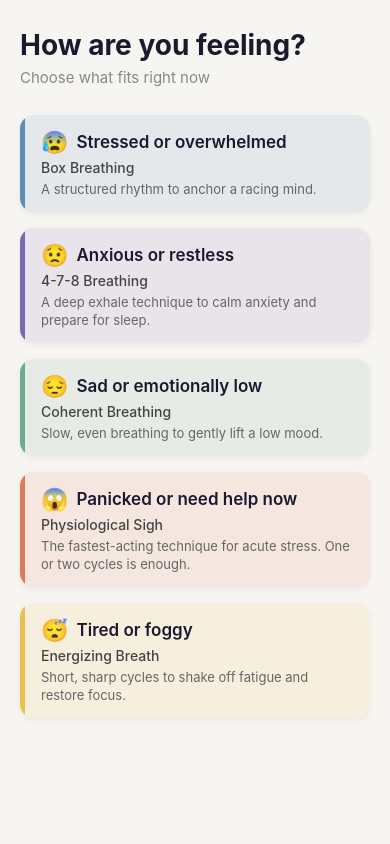
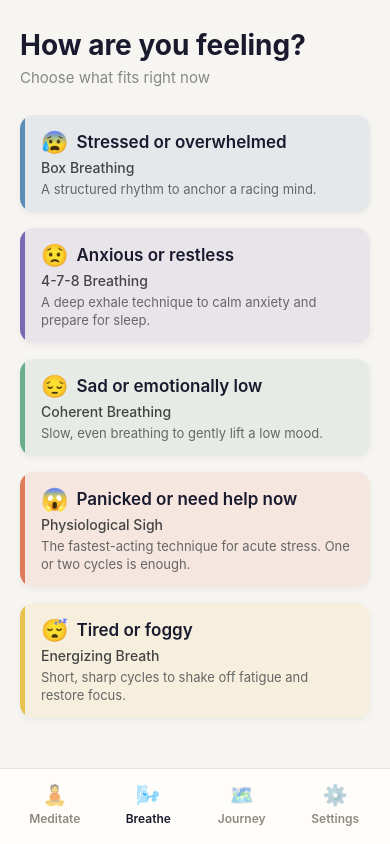
Before and after one commit to john-pickett/sumaya, a React Native app: screen / in a window 390 px wide. Built offline with nearby package versions, Linux system fonts and the light colour scheme.

Commit message:
Added post breathing emotion modal and store

```diff
--- a/App.tsx
+++ b/App.tsx
@@ -1,29 +1,131 @@
 import { useState } from 'react';
+import { Pressable, StyleSheet, Text, View } from 'react-native';
 import { StatusBar } from 'expo-status-bar';
-import { SafeAreaProvider } from 'react-native-safe-area-context';
+import { SafeAreaProvider, SafeAreaView } from 'react-native-safe-area-context';
 import BreathingListScreen from './src/screens/BreathingListScreen';
 import BreathingExerciseScreen from './src/screens/BreathingExerciseScreen';
+import PlaceholderScreen from './src/screens/PlaceholderScreen';
 import type { Exercise } from './src/types/breathing';
+
+type TabKey = 'meditate' | 'breathe' | 'journey' | 'settings';
+
+const tabs: { key: TabKey; label: string; icon: string }[] = [
+  { key: 'meditate', label: 'Meditate', icon: '🧘' },
+  { key: 'breathe', label: 'Breathe', icon: '🌬️' },
+  { key: 'journey', label: 'Journey', icon: '🗺️' },
+  { key: 'settings', label: 'Settings', icon: '⚙️' },
+];
 
 export default function App() {
   const [selectedExercise, setSelectedExercise] = useState<Exercise | null>(null);
+  const [activeTab, setActiveTab] = useState<TabKey>('breathe');
 
-  if (selectedExercise) {
-    return (
-      <SafeAreaProvider>
-        <BreathingExerciseScreen
-          exercise={selectedExercise}
-          onBack={() => setSelectedExercise(null)}
-        />
-        <StatusBar style="dark" />
-      </SafeAreaProvider>
-    );
+  function renderCurrentTab() {
+    switch (activeTab) {
+      case 'meditate':
+        return (
+          <PlaceholderScreen
+            emoji="🧘"
+            title="Meditate"
+            description="Meditation sessions will live here soon."
+          />
+        );
+      case 'journey':
+        return (
+          <PlaceholderScreen
+            emoji="🗺️"
+            title="Journey"
+            description="Your progress and milestones will show up here soon."
+          />
+        );
+      case 'settings':
+        return (
+          <PlaceholderScreen
+            emoji="⚙️"
+            title="Settings"
+            description="Preferences and app settings will be available here soon."
+          />
+        );
+      case 'breathe':
+      default:
+        if (selectedExercise) {
+          return (
+            <BreathingExerciseScreen
+              exercise={selectedExercise}
+              onBack={() => setSelectedExercise(null)}
+            />
+          );
+        }
+
+        return <BreathingListScreen onSelectExercise={setSelectedExercise} />;
+    }
   }
 
   return (
     <SafeAreaProvider>
-      <BreathingListScreen onSelectExercise={setSelectedExercise} />
+      <View style={styles.app}>
+        <View style={styles.content}>{renderCurrentTab()}</View>
+        <SafeAreaView style={styles.tabBar} edges={['bottom']}>
+          {tabs.map((tab) => {
+            const isActive = tab.key === activeTab;
+
+            return (
+              <Pressable
+                key={tab.key}
+                style={styles.tabItem}
+                onPress={() => setActiveTab(tab.key)}
+              >
+                <Text style={[styles.tabIcon, isActive && styles.tabIconActive]}>{tab.icon}</Text>
+                <Text style={[styles.tabLabel, isActive && styles.tabLabelActive]}>
+                  {tab.label}
+                </Text>
+              </Pressable>
+            );
+          })}
+        </SafeAreaView>
+      </View>
       <StatusBar style="dark" />
     </SafeAreaProvider>
   );
 }
+
+const styles = StyleSheet.create({
+  app: {
+    flex: 1,
+    backgroundColor: '#F7F5F2',
+  },
+  content: {
+    flex: 1,
+  },
+  tabBar: {
+    flexDirection: 'row',
+    backgroundColor: '#FFFDF9',
+    borderTopWidth: 1,
+    borderTopColor: '#E7E1D8',
+    paddingTop: 10,
+    paddingBottom: 14,
+    paddingHorizontal: 8,
+  },
+  tabItem: {
+    flex: 1,
+    alignItems: 'center',
+    justifyContent: 'center',
+    gap: 4,
+    paddingVertical: 4,
+  },
+  tabIcon: {
+    fontSize: 20,
+    opacity: 0.55,
+  },
+  tabIconActive: {
+    opacity: 1,
+  },
+  tabLabel: {
+    fontSize: 12,
+    fontWeight: '600',
+    color: '#8E8A83',
+  },
+  tabLabelActive: {
+    color: '#1A1A2E',
+  },
+});
--- a/package.json
+++ b/package.json
@@ -9,6 +9,7 @@
     "web": "expo start --web"
   },
   "dependencies": {
+    "@react-native-async-storage/async-storage": "2.2.0",
     "expo": "~54.0.33",
     "expo-audio": "~1.1.1",
     "expo-haptics": "~15.0.8",
--- /dev/null
+++ b/src/components/PostExerciseMoodDialog.tsx
@@ -0,0 +1,110 @@
+import { Modal, Pressable, StyleSheet, Text, View } from 'react-native';
+import type { MoodValue } from '../types/breathing';
+
+type MoodOption = {
+  value: MoodValue;
+  emoji: string;
+  label: string;
+};
+
+const MOOD_OPTIONS: MoodOption[] = [
+  { value: 'awful', emoji: '😩', label: 'Awful' },
+  { value: 'bad', emoji: '😔', label: 'Bad' },
+  { value: 'meh', emoji: '😐', label: 'Meh' },
+  { value: 'good', emoji: '🙂', label: 'Good' },
+  { value: 'great', emoji: '😊', label: 'Great' },
+  { value: 'amazing', emoji: '🤩', label: 'Amazing' },
+];
+
+type Props = {
+  visible: boolean;
+  accentColor: string;
+  onSelect: (mood: MoodValue) => void;
+  onSkip: () => void;
+};
+
+export default function PostExerciseMoodDialog({ visible, accentColor, onSelect, onSkip }: Props) {
+  return (
+    <Modal visible={visible} transparent animationType="fade">
+      <View style={styles.backdrop}>
+        <View style={styles.card}>
+          <Text style={styles.title}>How are you feeling now?</Text>
+          <View style={styles.grid}>
+            {MOOD_OPTIONS.map((option) => (
+              <Pressable
+                key={option.value}
+                style={({ pressed }) => [styles.moodButton, pressed && { backgroundColor: accentColor + '22' }]}
+                onPress={() => onSelect(option.value)}
+              >
+                <Text style={styles.moodEmoji}>{option.emoji}</Text>
+                <Text style={styles.moodLabel}>{option.label}</Text>
+              </Pressable>
+            ))}
+          </View>
+          <Pressable onPress={onSkip} hitSlop={12}>
+            <Text style={styles.skipText}>Skip</Text>
+          </Pressable>
+        </View>
+      </View>
+    </Modal>
+  );
+}
+
+const styles = StyleSheet.create({
+  backdrop: {
+    flex: 1,
+    backgroundColor: 'rgba(0,0,0,0.4)',
+    alignItems: 'center',
+    justifyContent: 'center',
+    paddingHorizontal: 24,
+  },
+  card: {
+    backgroundColor: '#FFFDF9',
+    borderRadius: 20,
+    paddingVertical: 28,
+    paddingHorizontal: 24,
+    width: '100%',
+    alignItems: 'center',
+    shadowColor: '#000',
+    shadowOffset: { width: 0, height: 4 },
+    shadowOpacity: 0.12,
+    shadowRadius: 16,
+    elevation: 8,
+  },
+  title: {
+    fontSize: 20,
+    fontWeight: '700',
+    color: '#1A1A2E',
+    marginBottom: 24,
+    textAlign: 'center',
+  },
+  grid: {
+    flexDirection: 'row',
+    flexWrap: 'wrap',
+    justifyContent: 'center',
+    gap: 12,
+    marginBottom: 24,
+  },
+  moodButton: {
+    width: '28%',
+    alignItems: 'center',
+    paddingVertical: 12,
+    paddingHorizontal: 8,
+    borderRadius: 14,
+    backgroundColor: '#F7F5F2',
+  },
+  moodEmoji: {
+    fontSize: 32,
+    marginBottom: 4,
+  },
+  moodLabel: {
+    fontSize: 13,
+    fontWeight: '500',
+    color: '#444',
+  },
+  skipText: {
+    fontSize: 15,
+    color: '#999',
+    fontWeight: '500',
+  },
+});
--- a/src/screens/BreathingExerciseScreen.tsx
+++ b/src/screens/BreathingExerciseScreen.tsx
@@ -1,8 +1,11 @@
+import { useEffect, useState } from 'react';
 import { Pressable, StyleSheet, Text, View } from 'react-native';
 import { SafeAreaView } from 'react-native-safe-area-context';
 import { useBreathingAnimation } from '../hooks/useBreathingAnimation';
 import BreathingShape from '../components/BreathingShape';
-import type { Exercise } from '../types/breathing';
+import PostExerciseMoodDialog from '../components/PostExerciseMoodDialog';
+import { useSessionStore } from '../store/sessionStore';
+import type { Exercise, MoodValue } from '../types/breathing';
 
 type Props = {
   exercise: Exercise;
@@ -13,7 +16,38 @@ export default function BreathingExerciseScreen({ exercise, onBack }: Props) {
   const { scale, status, countdownLabel, currentPhaseLabel, secondsRemaining, cyclesRemaining } =
     useBreathingAnimation(exercise);
 
+  const logSession = useSessionStore((s) => s.logSession);
+  const [dialogVisible, setDialogVisible] = useState(false);
+
   const cycleWord = cyclesRemaining === 1 ? 'cycle' : 'cycles';
+
+  useEffect(() => {
+    if (status === 'done') {
+      setDialogVisible(true);
+    }
+  }, [status]);
+
+  function handleMoodSelect(mood: MoodValue) {
+    logSession({
+      completedAt: new Date().toISOString(),
+      exerciseId: exercise.id,
+      exerciseName: exercise.name,
+      exerciseEmotion: exercise.emotion,
+      postExerciseMood: mood,
+    });
+    setDialogVisible(false);
+  }
+
+  function handleSkip() {
+    logSession({
+      completedAt: new Date().toISOString(),
+      exerciseId: exercise.id,
+      exerciseName: exercise.name,
+      exerciseEmotion: exercise.emotion,
+      postExerciseMood: null,
+    });
+    setDialogVisible(false);
+  }
 
   return (
     <SafeAreaView style={[styles.container, { backgroundColor: exercise.color + '18' }]}>
@@ -64,6 +98,13 @@ export default function BreathingExerciseScreen({ exercise, onBack }: Props) {
           )}
         </View>
       )}
+
+      <PostExerciseMoodDialog
+        visible={dialogVisible}
+        accentColor={exercise.color}
+        onSelect={handleMoodSelect}
+        onSkip={handleSkip}
+      />
     </SafeAreaView>
   );
 }
--- /dev/null
+++ b/src/screens/PlaceholderScreen.tsx
@@ -0,0 +1,57 @@
+import { StyleSheet, Text, View } from 'react-native';
+import { SafeAreaView } from 'react-native-safe-area-context';
+
+type Props = {
+  emoji: string;
+  title: string;
+  description: string;
+};
+
+export default function PlaceholderScreen({ emoji, title, description }: Props) {
+  return (
+    <SafeAreaView style={styles.container}>
+      <View style={styles.card}>
+        <Text style={styles.emoji}>{emoji}</Text>
+        <Text style={styles.title}>{title}</Text>
+        <Text style={styles.description}>{description}</Text>
+      </View>
+    </SafeAreaView>
+  );
+}
+
+const styles = StyleSheet.create({
+  container: {
+    flex: 1,
+    backgroundColor: '#F7F5F2',
+    alignItems: 'center',
+    justifyContent: 'center',
+    paddingHorizontal: 24,
+  },
+  card: {
+    width: '100%',
+    maxWidth: 360,
+    backgroundColor: '#FFFDF9',
+    borderRadius: 28,
+    paddingVertical: 40,
+    paddingHorizontal: 28,
+    alignItems: 'center',
+    borderWidth: 1,
+    borderColor: '#E7E1D8',
+  },
+  emoji: {
+    fontSize: 52,
+    marginBottom: 18,
+  },
+  title: {
+    fontSize: 30,
+    fontWeight: '700',
+    color: '#1A1A2E',
+    marginBottom: 10,
+  },
+  description: {
+    fontSize: 16,
+    lineHeight: 24,
+    textAlign: 'center',
+    color: '#6F6B66',
+  },
+});
--- /dev/null
+++ b/src/store/sessionStore.ts
@@ -0,0 +1,25 @@
+import { create } from 'zustand';
+import { persist, createJSONStorage } from 'zustand/middleware';
+import AsyncStorage from '@react-native-async-storage/async-storage';
+import type { SessionLog } from '../types/breathing';
+
+interface SessionState {
+  sessions: SessionLog[];
+  logSession: (entry: Omit<SessionLog, 'id'>) => void;
+}
+
+export const useSessionStore = create<SessionState>()(
+  persist(
+    (set) => ({
+      sessions: [],
+      logSession: (entry) =>
+        set((s) => ({
+          sessions: [{ ...entry, id: Date.now().toString() }, ...s.sessions],
+        })),
+    }),
+    {
+      name: 'session-store',
+      storage: createJSONStorage(() => AsyncStorage),
+    }
+  )
+);
```
Also changed, not shown: src/types/breathing.ts (+11 -0 lines), 1 other file (tests, documents, lock files or other folders).
